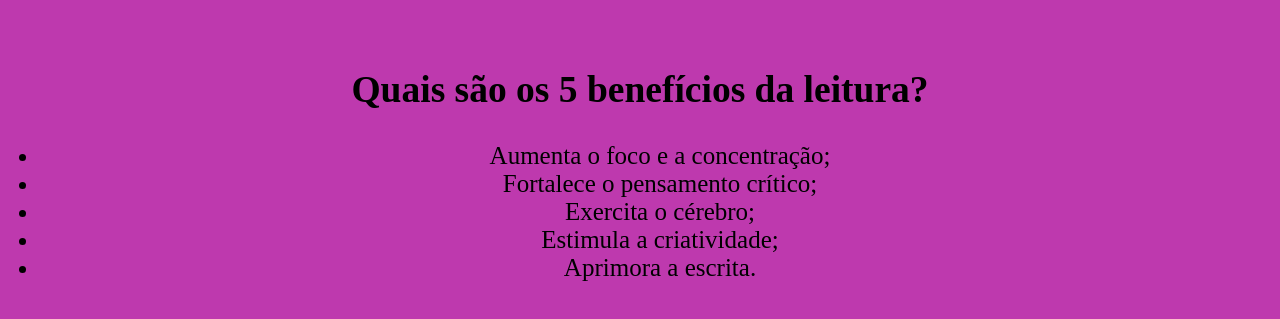
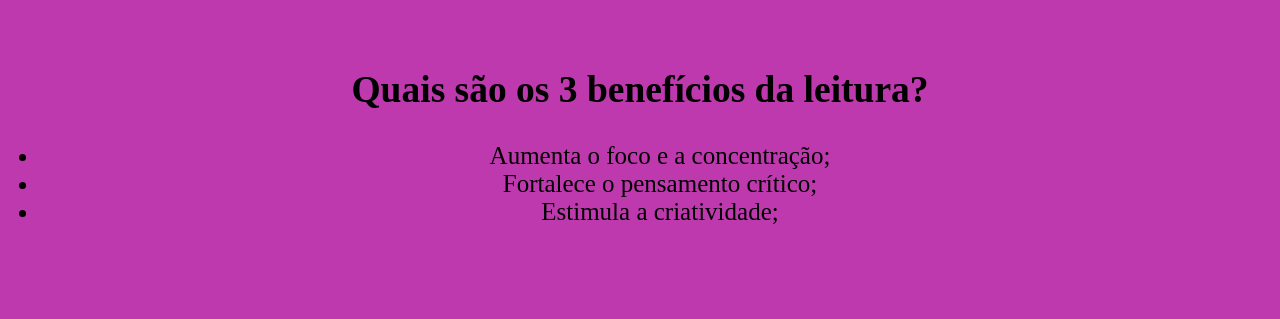
Before and after one commit to raianahanna17/MEDIAquery, a plain HTML site: page index.html in a window 1280 px wide. Shown: the part 221-540 px from the top of the page. Drawn offline with Linux system fonts and the light colour scheme.

Commit message:
alterações

```diff
--- a/index.html
+++ b/index.html
@@ -27,13 +27,11 @@ class="container__imagem">
         </div>
     </div>
     <title class=" container__frase"></title>
-    <h2>Quais são os 5 benefícios da leitura?</h2>
+    <h2>Quais são os 3 benefícios da leitura?</h2>
     <ul>
     <li>Aumenta o foco e a concentração;</li>
     <li>Fortalece o pensamento crítico;</li>
-    <li>Exercita o cérebro;</li>
     <li>Estimula a criatividade;</li>
-    <li>Aprimora a escrita.</li>
     </ul>
     </header>
     </body>
```
